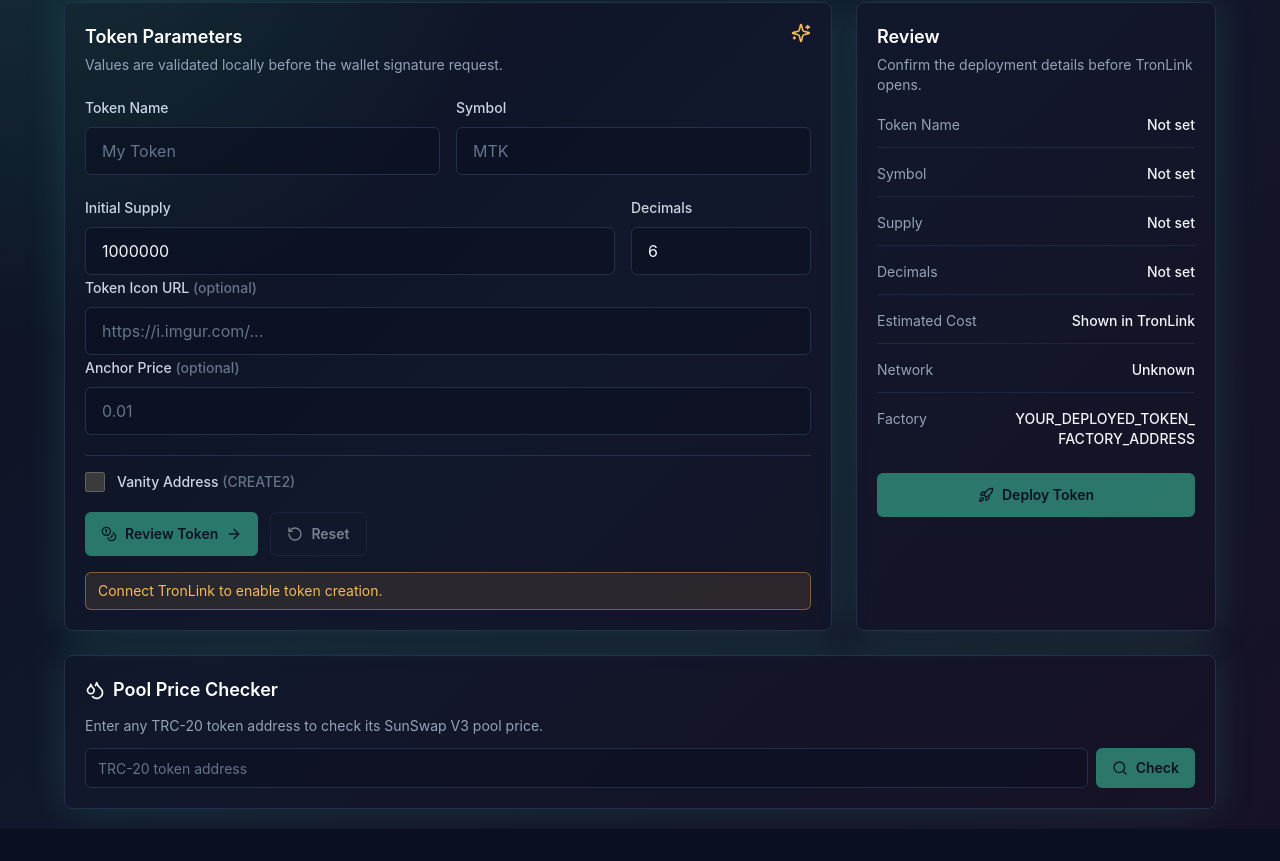
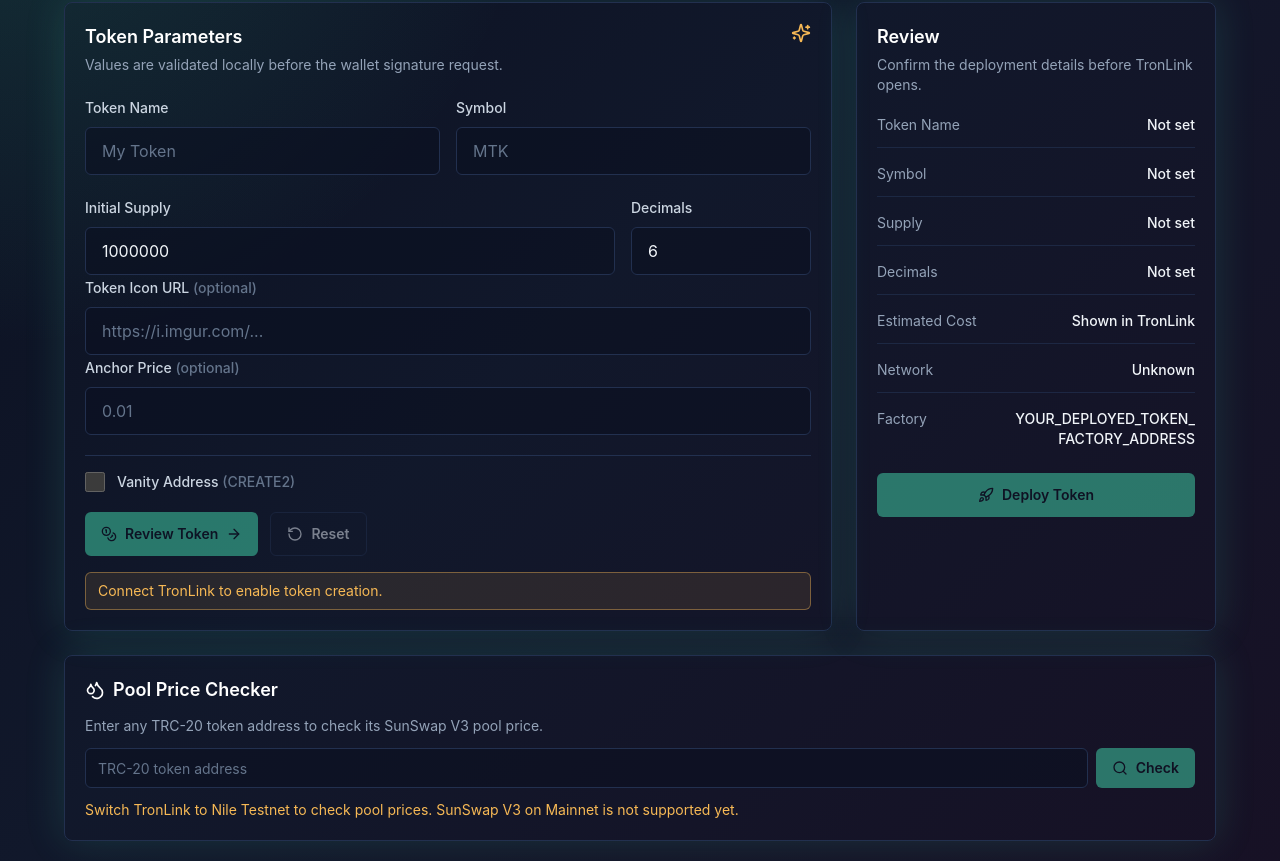
Before and after one commit to hthuku95/trc20-token-generator, a React (Vite) app in the folder frontend/: page / in a window 1280 px wide. Shown: the part 197-1058 px from the top of the page. Before the commit the page ends 1026 px from the top, so only its background shows below. Built offline with nearby package versions, Linux system fonts and the light colour scheme.

Commit message:
Add network check to PoolPriceChecker - show clear error if not on Nile

```diff
--- a/frontend/src/components/PoolPriceChecker.tsx
+++ b/frontend/src/components/PoolPriceChecker.tsx
@@ -30,6 +30,13 @@
     setLoading(true);
     setPoolInfo(null);
     setNotFound(false);
+
+    if (network !== 'nile') {
+      toast.error('Switch TronLink to Nile Testnet — SunSwap V3 on Mainnet is not supported yet');
+      setLoading(false);
+      return;
+    }
+
     try {
       const tw = getTronWeb();
       if (!tw) { toast.error('Connect TronLink first'); return; }
@@ -79,7 +86,8 @@
         liquidity: liquidity.toString(),
       });
     } catch (e) {
-      toast.error(e instanceof Error ? e.message : 'Failed to read pool');
+      const msg = e instanceof Error ? e.message : 'Failed to read pool';
+      toast.error(msg.includes('smart contract') ? 'Contract not found on this network. Make sure TronLink is on Nile Testnet.' : msg);
     }
     setLoading(false);
   }
@@ -112,9 +120,14 @@
         </button>
       </div>
 
+      {network !== 'nile' && (
+        <p className="mt-3 text-sm text-amber">
+          Switch TronLink to Nile Testnet to check pool prices. SunSwap V3 on Mainnet is not supported yet.
+        </p>
+      )}
       {notFound && (
         <p className="mt-3 text-sm text-amber">
-          No SunSwap V3 pool found for this token on Nile.
+          No SunSwap V3 pool found for this token on {network === 'mainnet' ? 'Mainnet' : 'Nile'}.
         </p>
       )}
 
```
